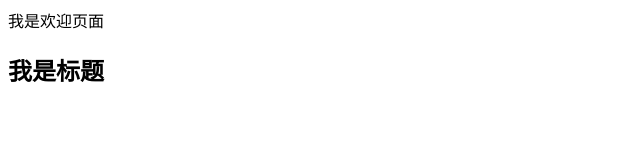
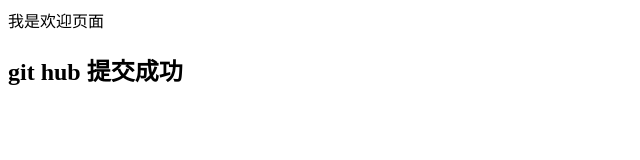
Before and after one commit to qingfeng16/trunk, a plain HTML site: page index.html in a window 1280 px wide. Shown: the whole page, without its empty margins (0-640 px from the left). Drawn offline with Linux system fonts and the light colour scheme.

Commit message:
git hub测试

```diff
--- a/index.html
+++ b/index.html
@@ -9,7 +9,7 @@
     我是欢迎页面
     <div>
 
-        <h2>我是标题</h2>
+        <h2>git hub 提交成功</h2>
     </div>
 
 </body>
```
